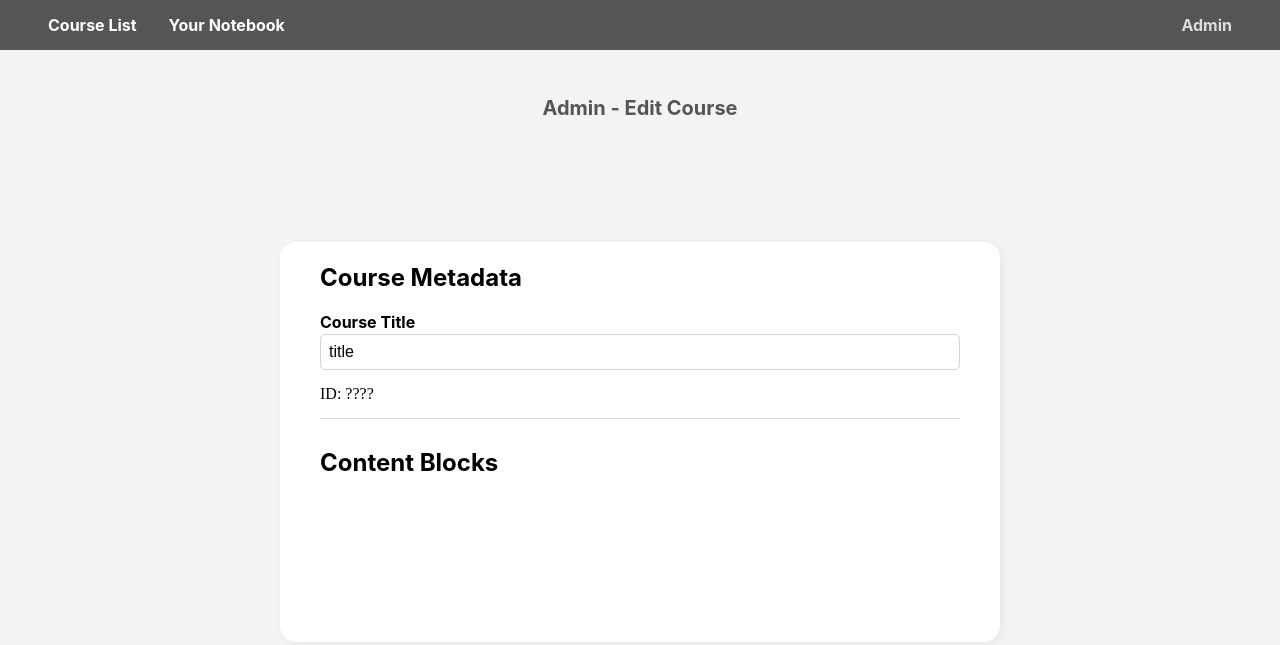
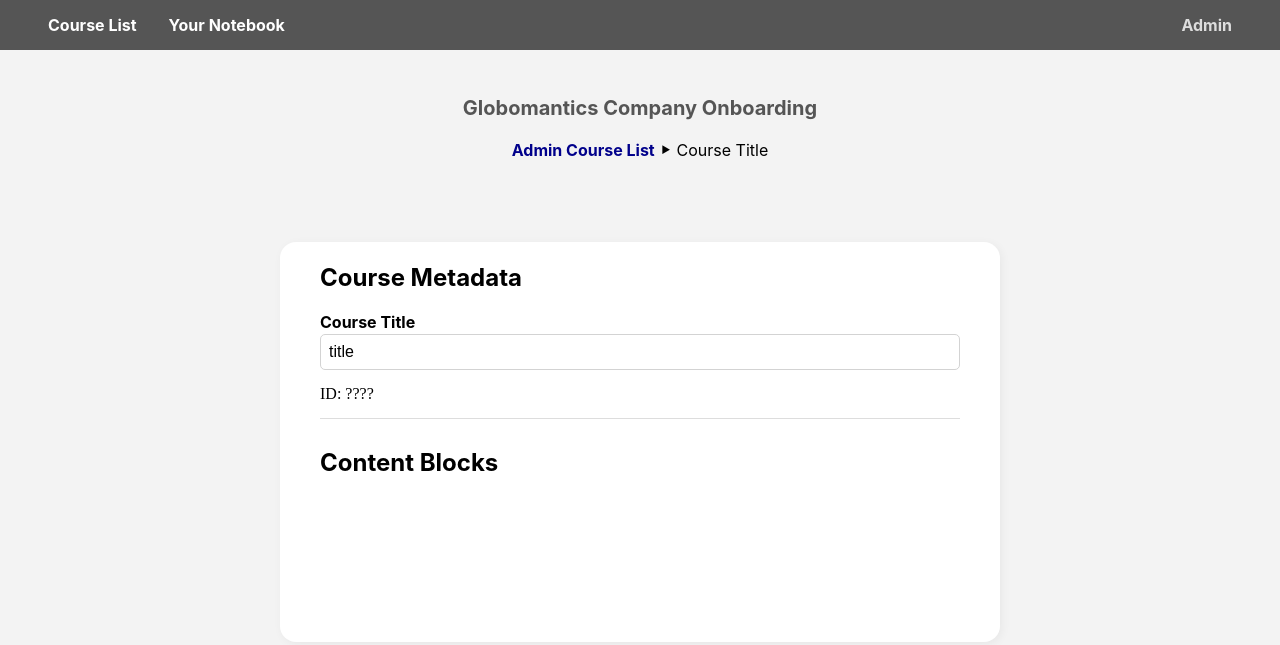
Before and after one commit to fancymatt/ps-js-arrays-objects, a plain HTML site: page frontend/admin-edit-course.html in a window 1280 px wide. Drawn offline with Linux system fonts and the light colour scheme; no server answers.

Commit message:
Add breadcrumbs

```diff
--- a/frontend/admin-edit-course.html
+++ b/frontend/admin-edit-course.html
@@ -20,7 +20,15 @@
                 </ul>
             </nav>
         </header>
-        <div class="title"><h1>Admin - Edit Course</h1></div>
+        <div class="title">
+            <h1>Globomantics Company Onboarding</h1>
+            <div class="breadcrumbs">
+                <ul>
+                    <li><a href="admin-course-list.html">Admin Course List</a></li>
+                    <li id="courseTitleBreadcrumbs">Course Title</li>
+                </ul>
+            </div>
+        </div>
         <div class="course-form">
             <h2>Course Metadata</h2>
             <div class="course-metadata-form">
@@ -108,6 +116,8 @@
         };
 
         const updateEditCourseForm = function() {
+            const courseTitleBreadcrumbs = document.getElementById("courseTitleBreadcrumbs");
+            courseTitleBreadcrumbs.innerHTML = currentCourse.title;
             const courseTitleField = document.getElementById("courseTitle");
             courseTitleField.value = currentCourse.title;
             courseTitleField.addEventListener('input', (event) => {
--- a/frontend/styles.css
+++ b/frontend/styles.css
@@ -67,14 +67,49 @@
 }
 
 .title {
+    display: flex;
     justify-self: center;
     grid-area: title;
+    flex-direction: column;
     padding: 2em;
+    align-items: center;
+}
+
+.title h1 {
+    display: block;
+    width: 100%;
+    text-align: center;
 }
 
 .navigation {
     width: 100%;
     display: grid;
+}
+
+.breadcrumbs {
+    padding: 0.5em;
+    border-radius: 0.5em;
+    margin-top: 1em;
+}
+
+.breadcrumbs a {
+    font-weight: bold;
+    text-decoration: none;
+    color: darkblue;
+}
+
+.breadcrumbs li {
+    display: inline;
+    font-family: "SF Pro Display", Arial, Helvetica, sans-serif;
+
+}
+
+.breadcrumbs li:after {
+    content: " ⯈ ";
+}
+
+.breadcrumbs li:last-child:after {
+    content: none;
 }
 
 .content-block-card {
```
Also changed, not shown: backend/courses.json (+1 -1 lines), frontend/study.html (+13 -6 lines).
